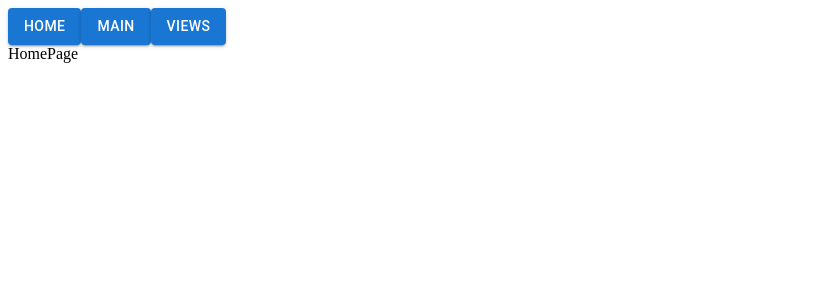
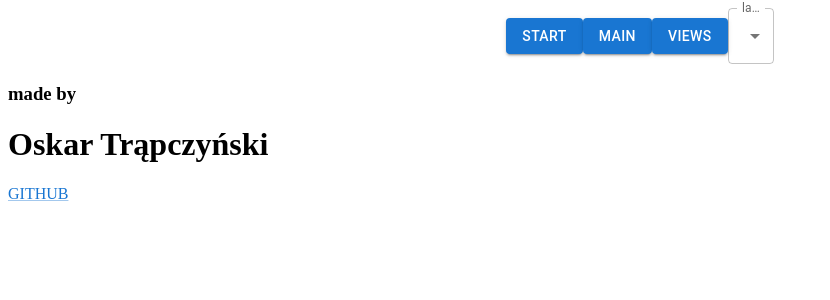
Before and after one commit to oskartrapczynski/euvic-zad2, a React (Vite) app: page / in a window 1280 px wide. Shown: the top 300 px of the page, without its empty margins (0-830 px from the left). Built offline with nearby package versions, Linux system fonts and the light colour scheme.

Commit message:
add translation, error page

```diff
--- /dev/null
+++ b/src/assets/i18n/AllLangauges.ts
@@ -0,0 +1,4 @@
+export const AllLanguages = [
+  { id: 'pl', name: 'polski' },
+  { id: 'en', name: 'english' },
+];
--- /dev/null
+++ b/src/assets/i18n/English.ts
@@ -0,0 +1,26 @@
+export const English = {
+  homepage: {
+    made: 'made by',
+  },
+  menu: {
+    home: 'start',
+    main: 'main',
+    views: 'views',
+    select: {
+      language: 'language',
+      value: 'en',
+      name: 'name',
+    },
+  },
+  main: {
+    table: {
+      header: {
+        name: 'name',
+        age: 'age',
+        dateOfBirth: 'date of birth',
+        bio: 'bio',
+      },
+    },
+  },
+  errorpage: 'błąd',
+};
--- /dev/null
+++ b/src/assets/i18n/Polish.ts
@@ -0,0 +1,26 @@
+export const Polish = {
+  homepage: {
+    made: 'wykonał',
+  },
+  menu: {
+    home: 'start',
+    main: 'główna',
+    views: 'widoki',
+    select: {
+      language: 'język',
+      value: 'pl',
+      name: 'polski',
+    },
+  },
+  main: {
+    table: {
+      header: {
+        name: 'imię',
+        age: 'wiek',
+        dateOfBirth: 'data urodzenia',
+        bio: 'życiorys',
+      },
+    },
+  },
+  errorpage: 'error',
+};
--- /dev/null
+++ b/src/components/Language.tsx
@@ -0,0 +1,40 @@
+import {
+  FormControl,
+  InputLabel,
+  MenuItem,
+  Select,
+  SelectChangeEvent,
+} from '@mui/material';
+import { t } from 'i18next';
+
+import { AllLanguages } from '../assets/i18n/AllLangauges';
+import i18n from '../i18n';
+
+const Language = () => {
+  const handleChange = (e: SelectChangeEvent<string>) => {
+    i18n.changeLanguage(e.target.value);
+  };
+
+  const menuItems = AllLanguages.map((lang) => (
+    <MenuItem key={lang.id} value={lang.id}>
+      {lang.name}
+    </MenuItem>
+  ));
+
+  return (
+    <FormControl>
+      <InputLabel id="select-language">{t('menu.select.language')}</InputLabel>
+      <Select
+        labelId="select-language"
+        id="select-language"
+        value={i18n.language}
+        label={t('menu.select.language')}
+        onChange={(e) => handleChange(e)}
+      >
+        {menuItems}
+      </Select>
+    </FormControl>
+  );
+};
+
+export default Language;
--- a/src/components/Menu.tsx
+++ b/src/components/Menu.tsx
@@ -1,18 +1,30 @@
 import { Box, Button } from '@mui/material';
+import { useTranslation } from 'react-i18next';
 import { Link } from 'react-router-dom';
 
+import Language from './Language';
+
 const Menu = () => {
+  const { t } = useTranslation();
   return (
-    <Box>
+    <Box
+      sx={{
+        display: 'flex',
+        width: '100%',
+        justifyContent: 'center',
+        alignItems: 'center',
+      }}
+    >
       <Link to="/">
-        <Button variant="contained">Home</Button>
+        <Button variant="contained">{t('menu.home')}</Button>
       </Link>
       <Link to="/main">
-        <Button variant="contained">Main</Button>
+        <Button variant="contained">{t('menu.main')}</Button>
       </Link>
       <Link to="/views">
-        <Button variant="contained">Views</Button>
+        <Button variant="contained">{t('menu.views')}</Button>
       </Link>
+      <Language />
     </Box>
   );
 };
--- /dev/null
+++ b/src/i18n.ts
@@ -0,0 +1,36 @@
+import i18n from 'i18next';
+import { initReactI18next } from 'react-i18next';
+import LanguageDetector from 'i18next-browser-languagedetector';
+
+import { English } from './assets/i18n/English';
+import { Polish } from './assets/i18n/Polish';
+
+i18n
+  // detect user language
+  // learn more: https://github.com/i18next/i18next-browser-languageDetector
+  .use(LanguageDetector)
+  // pass the i18n instance to react-i18next.
+  .use(initReactI18next)
+  // init i18next
+  // for all options read: https://www.i18next.com/overview/configuration-options
+  .init({
+    debug: true,
+    fallbackLng: 'en',
+    interpolation: {
+      escapeValue: false, // not needed for react as it escapes by default
+    },
+    resources: {
+      en: {
+        translation: {
+          ...English,
+        },
+      },
+      pl: {
+        translation: {
+          ...Polish,
+        },
+      },
+    },
+  });
+
+export default i18n;
--- a/src/pages/HomePage.tsx
+++ b/src/pages/HomePage.tsx
@@ -1,5 +1,21 @@
+import { Link } from '@mui/material';
+import { useTranslation } from 'react-i18next';
+
 const HomePage = () => {
-  return <div>HomePage</div>;
+  const { t } = useTranslation();
+  return (
+    <>
+      <h3>{t('homepage.made')}</h3>
+      <h1>Oskar Trąpczyński</h1>
+      <Link
+        href="https://github.com/oskartrapczynski/euvic-zad2"
+        underline="always"
+        sx={{ textTransform: 'uppercase' }}
+      >
+        github
+      </Link>
+    </>
+  );
 };
 
 export default HomePage;
```
Also changed, not shown: src/pages/ErrorPage.tsx (added, +8 -0 lines).
